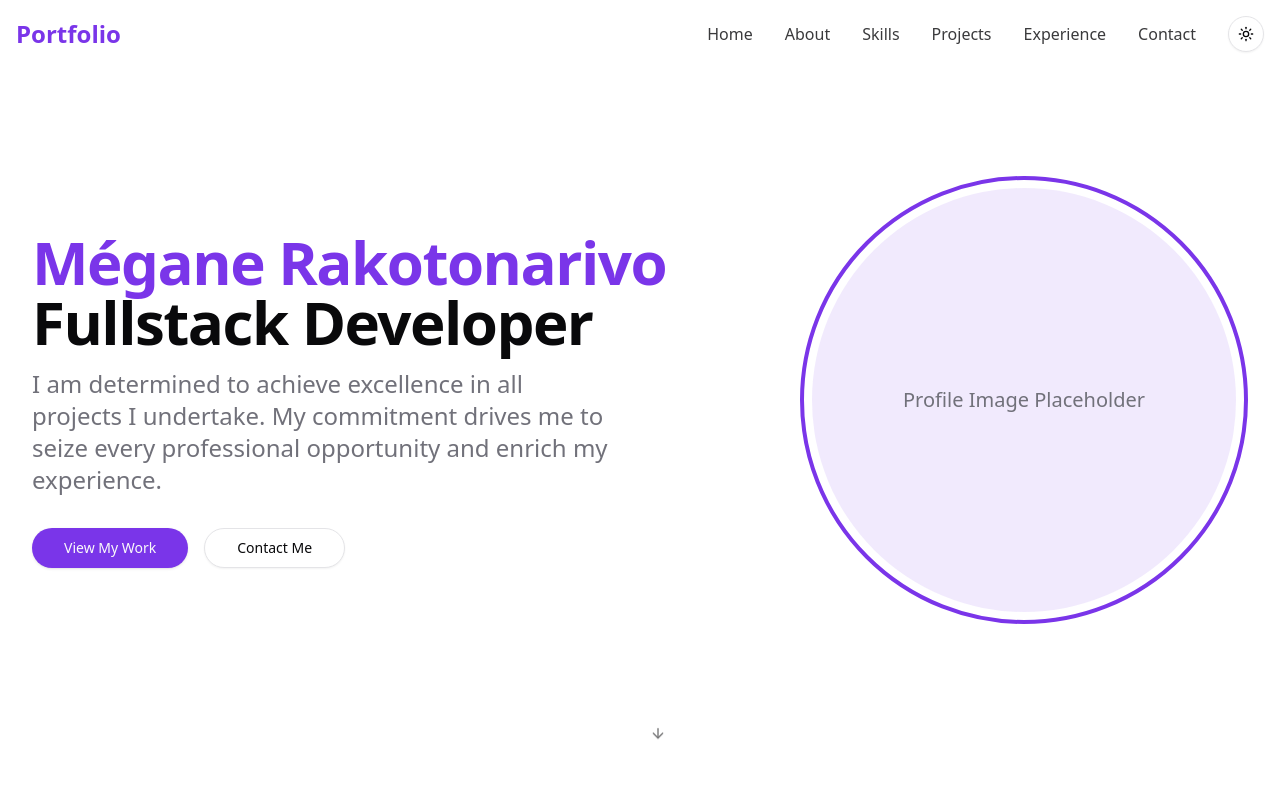
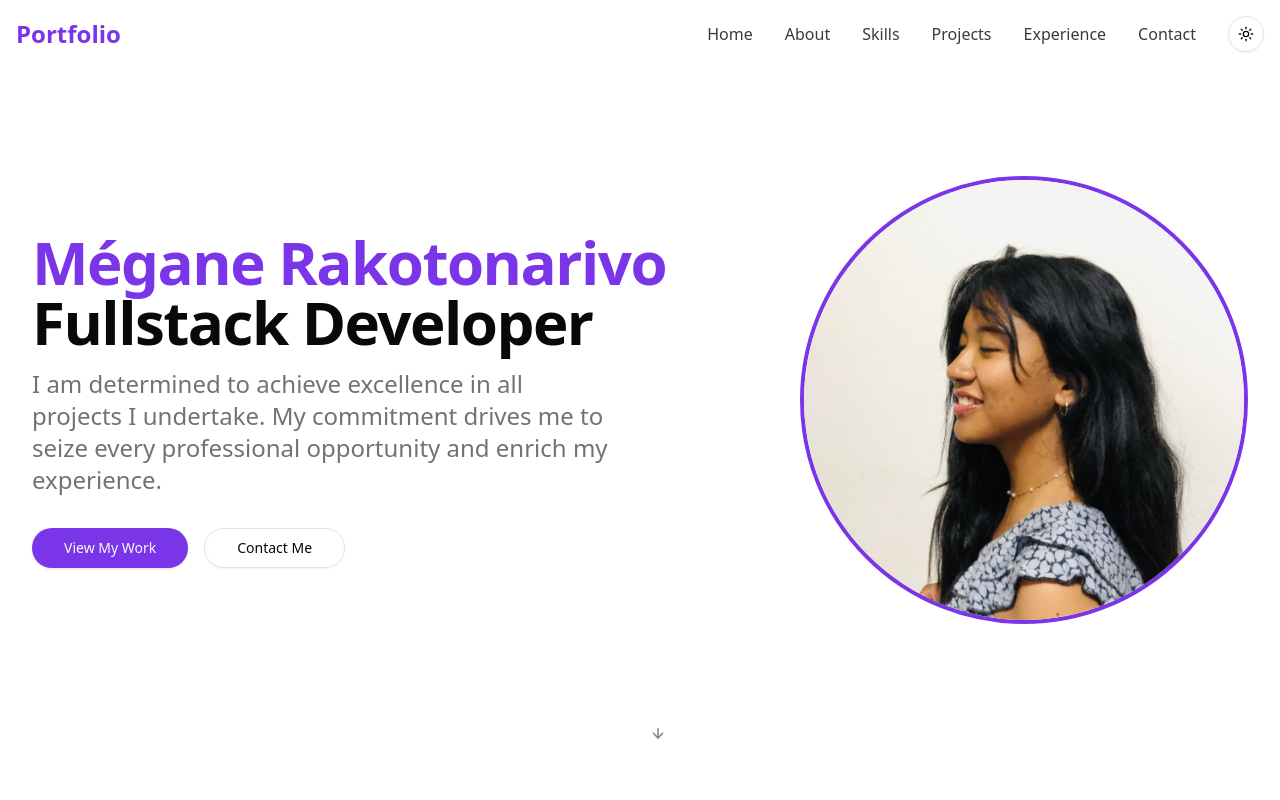
Before and after one commit to HarentsoaR/portfolio, a Next.js app: page / in a window 1280 px wide. Shown: the top 800 px of the page. Built offline with nearby package versions, Linux system fonts and the light colour scheme.

Commit message:
Profile pictures

```diff
--- a/src/components/hero-section.tsx
+++ b/src/components/hero-section.tsx
@@ -192,10 +192,13 @@ export default function HeroSection() {
         >
           <div className="relative w-full aspect-square rounded-full border-4 border-primary p-2">
             <div className="rounded-full overflow-hidden bg-primary/10 w-full h-full">
-              {/* Replace this with actual image */}
-              <div className="w-full h-full flex items-center justify-center text-center p-10 text-xl font-medium text-muted-foreground">
-                Profile Image Placeholder
-              </div>
+              <Image
+                src="/images/megane.jpg"
+                alt="Mégane Rakotonarivo Profile"
+                layout="fill"
+                objectFit="cover"
+                className="rounded-full"
+              />
             </div>
           </div>
         </motion.div>
```
Also changed, not shown: public/images/megane.jpg (added).
